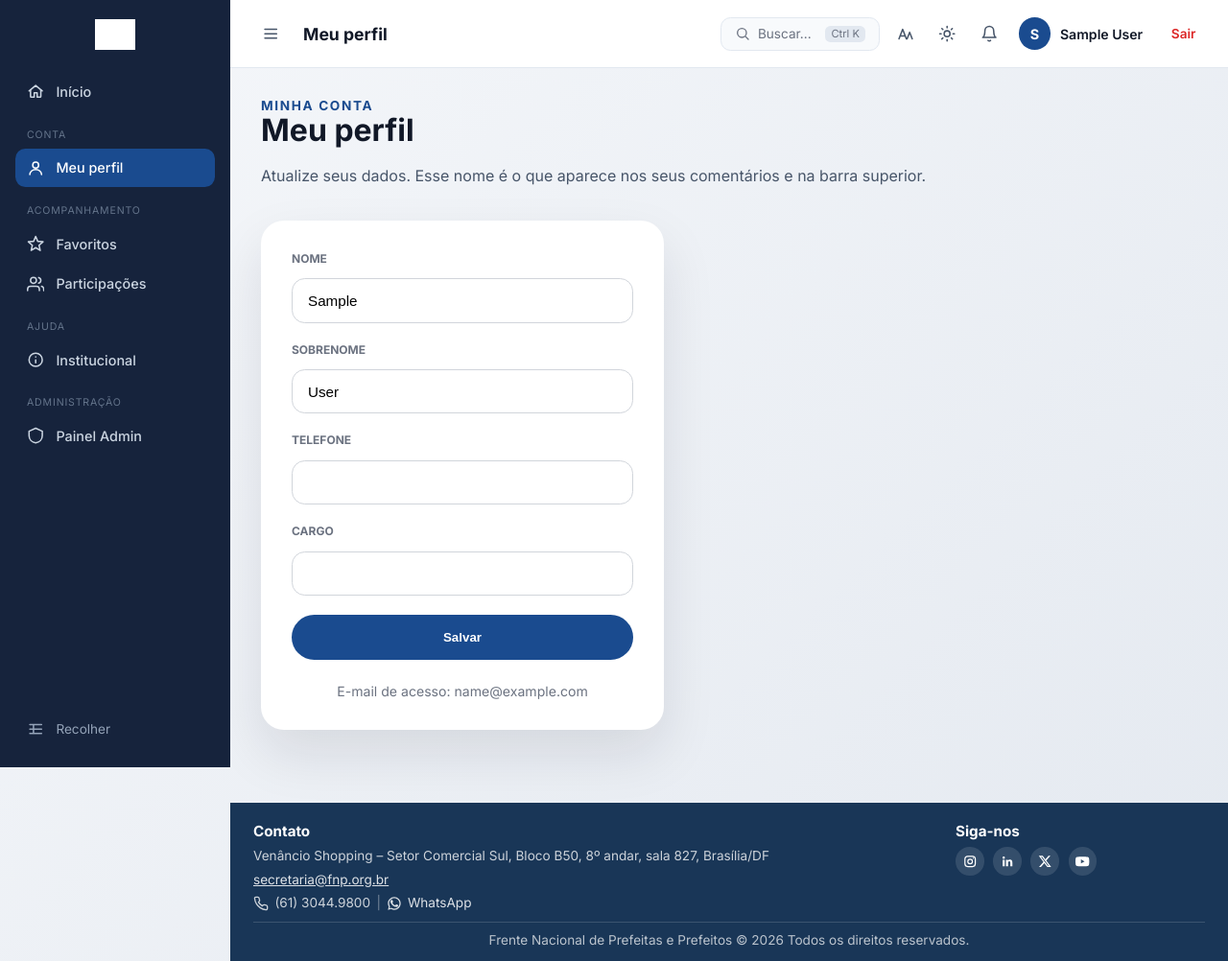
After one commit to brunofnp/legislativo-fnp, a Django app: page /perfil/ in a window 1280 px wide. The commit adds this page. Shown: the whole page at 96% size. Run offline with Django 4.2, Linux system fonts and the light colour scheme; the visitor is signed in with stand-in values (Sample User, id 1); data that the repository does not hold is empty; grey boxes are pictures that could not be loaded.

Commit message:
refactor: sidebar so aparece na pagina de perfil, nome de exibicao em vez de e-mail
- A sidebar deixa de ser global: nas paginas normais (proposicoes,
  favoritos, participacoes) o usuario logado ve so a topbar, igual ao
  layout publico por baixo. A sidebar só aparece na nova pagina
  /perfil/, aberta ao clicar no nome/avatar no topbar.
- Nova PerfilView: formulario para editar nome, sobrenome, telefone e
  cargo, refletido em qualquer lugar que mostre o nome do usuario.
- O nome exibido nunca cai mais para o e-mail cru: se o cadastro nao
  tem nome preenchido, deriva um nome legivel a partir do e-mail
  (ex.: "bruno.marra@fnp.org.br" -> "Bruno Marra") ate a pessoa
  preencher o perfil de verdade.
- "Sair" volta a ser um link direto na topbar, fora de qualquer menu.

Testado: login sem nome cadastrado mostra o nome derivado, editar e
salvar o perfil atualiza o nome em tempo real, sidebar some das
paginas normais e aparece só no perfil.

```diff
--- a/apps/legislativo/context_processors.py
+++ b/apps/legislativo/context_processors.py
@@ -1,9 +1,21 @@
+import re
+
+
+def _nome_a_partir_do_email(user):
+    local = (user.email or user.username).split('@')[0]
+    partes = [p.capitalize() for p in re.split(r'[._-]+', local) if p]
+    return ' '.join(partes) or user.email
+
+
 def notificacoes(request):
     user = getattr(request, 'user', None)
     if not user or not user.is_authenticated:
         return {}
 
+    nome = user.get_full_name().strip() or _nome_a_partir_do_email(user)
+
     return {
         'notificacoes_recentes': user.notificacoes.select_related('proposicao').order_by('-criado_em')[:8],
         'notificacoes_nao_lidas': user.notificacoes.filter(lida=False).count(),
+        'usuario_display_name': nome,
     }
--- a/apps/legislativo/forms.py
+++ b/apps/legislativo/forms.py
@@ -1,6 +1,6 @@
 from django import forms
 
-from .models import Comentario, Participacao
+from .models import Comentario, Participacao, Usuario
 
 
 class CustomSignupForm(forms.Form):
@@ -20,6 +20,24 @@ class CustomSignupForm(forms.Form):
         user.first_name = self.cleaned_data['first_name']
         user.last_name = self.cleaned_data.get('last_name', '')
         user.save()
+
+
+class PerfilForm(forms.ModelForm):
+    class Meta:
+        model = Usuario
+        fields = ['first_name', 'last_name', 'telefone', 'cargo']
+        labels = {
+            'first_name': 'Nome',
+            'last_name': 'Sobrenome',
+            'telefone': 'Telefone',
+            'cargo': 'Cargo',
+        }
+        widgets = {
+            'first_name': forms.TextInput(attrs={'class': 'input-wide'}),
+            'last_name': forms.TextInput(attrs={'class': 'input-wide'}),
+            'telefone': forms.TextInput(attrs={'class': 'input-wide'}),
+            'cargo': forms.TextInput(attrs={'class': 'input-wide'}),
+        }
 
 
 class ComentarioForm(forms.ModelForm):
--- a/apps/legislativo/urls.py
+++ b/apps/legislativo/urls.py
@@ -4,6 +4,7 @@ from .views import (
     FavoritosListView,
     HomeView,
     ParticipacaoListView,
+    PerfilView,
     ProposicaoDetailView,
     api_proposicao_detail,
     api_proposicao_sse,
@@ -21,6 +22,7 @@ urlpatterns = [
     path('proposicao/<int:pk>/favoritar/', toggle_favorito, name='toggle_favorito'),
     path('favoritos/', FavoritosListView.as_view(), name='favoritos_list'),
     path('participacoes/', ParticipacaoListView.as_view(), name='participacao_list'),
+    path('perfil/', PerfilView.as_view(), name='perfil'),
     path('notificacoes/<int:pk>/ler/', ler_notificacao, name='ler_notificacao'),
     path('notificacoes/marcar-lidas/', marcar_notificacoes_lidas, name='marcar_notificacoes_lidas'),
     path('api/proposicoes/', api_proposicoes, name='api_proposicoes'),
--- a/apps/legislativo/views.py
+++ b/apps/legislativo/views.py
@@ -5,11 +5,12 @@ from django.contrib.auth.decorators import login_required
 from django.db.models import Count, F, Max, Q
 from django.http import JsonResponse, StreamingHttpResponse
 from django.shortcuts import get_object_or_404, redirect, render
+from django.utils.decorators import method_decorator
 from django.utils.http import url_has_allowed_host_and_scheme
 from django.views import View
 from django.views.decorators.http import require_GET, require_POST
 
-from .forms import ComentarioForm, ParticipacaoForm
+from .forms import ComentarioForm, ParticipacaoForm, PerfilForm
 from .models import Notificacao, Participacao, Proposicao, Tema
 
 FAVORITOS_SESSION_KEY = 'favoritos'
@@ -330,3 +331,35 @@ class ParticipacaoListView(View):
     def get(self, request):
         participacoes = Participacao.objects.all()[:100]
         return render(request, self.template_name, {'participacoes': participacoes, 'page_title': 'Participações'})
+
+
+class PerfilView(View):
+    template_name = 'legislativo/perfil.html'
+
+    @method_decorator(login_required)
+    def dispatch(self, request, *args, **kwargs):
+        return super().dispatch(request, *args, **kwargs)
+
+    def get(self, request):
+        form = PerfilForm(instance=request.user)
+        return self._render(request, form)
+
+    def post(self, request):
+        form = PerfilForm(request.POST, instance=request.user)
+        success_message = None
+        if form.is_valid():
+            form.save()
+            success_message = 'Perfil atualizado com sucesso.'
+        return self._render(request, form, success_message)
+
+    def _render(self, request, form, success_message=None):
+        return render(
+            request,
+            self.template_name,
+            {
+                'form': form,
+                'success_message': success_message,
+                'page_title': 'Meu perfil',
+                'mostrar_sidebar': True,
+            },
+        )
--- a/static/css/style.css
+++ b/static/css/style.css
@@ -1399,8 +1399,7 @@ body {
   display: inline-block;
 }
 
-.notif-wrapper,
-.user-menu-wrapper {
+.notif-wrapper {
   position: relative;
 }
 
@@ -1415,8 +1414,7 @@ body {
   border: 2px solid var(--bg-surface);
 }
 
-.notif-dropdown,
-.user-menu-dropdown {
+.notif-dropdown {
   position: absolute;
   top: calc(100% + 0.6rem);
   right: 0;
@@ -1429,8 +1427,7 @@ body {
   display: none;
 }
 
-.notif-dropdown.open,
-.user-menu-dropdown.open {
+.notif-dropdown.open {
   display: block;
 }
 
@@ -1500,16 +1497,28 @@ body {
   display: flex;
   align-items: center;
   gap: 0.6rem;
-  border: none;
-  background: transparent;
-  cursor: pointer;
   padding: 0.3rem 0.75rem 0.3rem 0.3rem;
   border-radius: 999px;
-  font-family: inherit;
+  text-decoration: none;
+  color: inherit;
 }
 
 .user-menu-trigger:hover {
   background: var(--bg-surface-alt);
+}
+
+.topbar-logout {
+  font-size: 0.85rem;
+  font-weight: 600;
+  color: #dc2626;
+  text-decoration: none;
+  padding: 0.4rem 0.6rem;
+  border-radius: 0.5rem;
+  flex-shrink: 0;
+}
+
+.topbar-logout:hover {
+  background: #fef2f2;
 }
 
 .user-avatar {
@@ -1531,25 +1540,6 @@ body {
   font-weight: 600;
   color: var(--text-primary);
   white-space: nowrap;
-}
-
-.user-menu-dropdown {
-  width: 180px;
-  padding: 0.5rem;
-}
-
-.user-menu-item {
-  display: block;
-  padding: 0.6rem 0.75rem;
-  border-radius: 0.6rem;
-  color: #dc2626;
-  text-decoration: none;
-  font-size: 0.88rem;
-  font-weight: 600;
-}
-
-.user-menu-item:hover {
-  background: #fef2f2;
 }
 
 .app-content {
--- a/static/js/main.js
+++ b/static/js/main.js
@@ -113,7 +113,6 @@ window.addEventListener('DOMContentLoaded', function () {
   }
 
   initDropdown('notif-btn', 'notif-dropdown');
-  initDropdown('user-menu-trigger', 'user-menu-dropdown');
 
   function initSearchModal() {
     const modal = document.getElementById('search-modal');
--- a/templates/_sidebar.html
+++ b/templates/_sidebar.html
@@ -8,6 +8,12 @@
     <a href="{% url 'legislativo:home' %}" class="sidebar-link {% if request.resolver_match.url_name == 'home' %}active{% endif %}" data-label="Início">
       <svg viewBox="0 0 24 24" fill="none" stroke="currentColor" stroke-width="2" stroke-linecap="round" stroke-linejoin="round"><path d="M3 11.5 12 4l9 7.5"/><path d="M5 10v9a1 1 0 0 0 1 1h4v-6h4v6h4a1 1 0 0 0 1-1v-9"/></svg>
       <span>Início</span>
+    </a>
+
+    <p class="sidebar-section-label">Conta</p>
+    <a href="{% url 'legislativo:perfil' %}" class="sidebar-link {% if request.resolver_match.url_name == 'perfil' %}active{% endif %}" data-label="Meu perfil">
+      <svg viewBox="0 0 24 24" fill="none" stroke="currentColor" stroke-width="2" stroke-linecap="round" stroke-linejoin="round"><circle cx="12" cy="8" r="4"/><path d="M4 21c0-4 3.6-7 8-7s8 3 8 7"/></svg>
+      <span>Meu perfil</span>
     </a>
 
     <p class="sidebar-section-label">Acompanhamento</p>
--- a/templates/_topbar.html
+++ b/templates/_topbar.html
@@ -1,8 +1,10 @@
 {% load static %}
 <header class="app-topbar">
-  <button type="button" class="icon-btn sidebar-hamburger" id="sidebar-hamburger" aria-label="Alternar menu lateral">
-    <svg viewBox="0 0 24 24" fill="none" stroke="currentColor" stroke-width="2" stroke-linecap="round" stroke-linejoin="round"><path d="M4 6h16M4 12h16M4 18h16"/></svg>
-  </button>
+  {% if mostrar_sidebar %}
+    <button type="button" class="icon-btn sidebar-hamburger" id="sidebar-hamburger" aria-label="Alternar menu lateral">
+      <svg viewBox="0 0 24 24" fill="none" stroke="currentColor" stroke-width="2" stroke-linecap="round" stroke-linejoin="round"><path d="M4 6h16M4 12h16M4 18h16"/></svg>
+    </button>
+  {% endif %}
 
   <h1 class="app-topbar-title">{{ page_title|default:"Painel Geral" }}</h1>
 
@@ -51,14 +53,11 @@
       </div>
     </div>
 
-    <div class="user-menu-wrapper">
-      <button type="button" class="user-menu-trigger" id="user-menu-trigger">
-        <span class="user-avatar">{{ user.first_name|default:user.email|first|upper }}</span>
-        <span class="user-name">{{ user.get_full_name|default:user.email }}</span>
-      </button>
-      <div class="user-menu-dropdown" id="user-menu-dropdown">
-        <a href="{% url 'account_logout' %}" class="user-menu-item">Sair</a>
-      </div>
-    </div>
+    <a href="{% url 'legislativo:perfil' %}" class="user-menu-trigger" title="Meu perfil">
+      <span class="user-avatar">{{ usuario_display_name|first|upper }}</span>
+      <span class="user-name">{{ usuario_display_name }}</span>
+    </a>
+
+    <a href="{% url 'account_logout' %}" class="topbar-logout" title="Sair">Sair</a>
   </div>
 </header>
--- a/templates/base.html
+++ b/templates/base.html
@@ -21,8 +21,8 @@
   </script>
 </head>
 <body>
-  <div class="{% if user.is_authenticated %}app-shell{% endif %}" id="app-shell">
-    {% if user.is_authenticated %}
+  <div class="{% if user.is_authenticated and mostrar_sidebar %}app-shell{% endif %}" id="app-shell">
+    {% if user.is_authenticated and mostrar_sidebar %}
       {% include '_sidebar.html' %}
     {% endif %}
 
@@ -50,7 +50,7 @@
         </header>
       {% endif %}
 
-      <main class="{% if user.is_authenticated %}app-content{% else %}container page-shell{% endif %}">
+      <main class="{% if mostrar_sidebar %}app-content{% else %}container page-shell{% endif %}">
         {% block content %}{% endblock %}
       </main>
 
--- /dev/null
+++ b/templates/legislativo/perfil.html
@@ -0,0 +1,34 @@
+{% extends 'base.html' %}
+
+{% block title %}Meu perfil | Painel Legislativo FNP{% endblock %}
+
+{% block content %}
+  <section class="page-hero">
+    <div class="hero-copy">
+      <span class="eyebrow">Minha conta</span>
+      <h1>Meu perfil</h1>
+      <p>Atualize seus dados. Esse nome é o que aparece nos seus comentários e na barra superior.</p>
+    </div>
+  </section>
+
+  <div class="auth-card" style="margin: 0;">
+    {% if success_message %}
+      <div class="toast success">{{ success_message }}</div>
+    {% endif %}
+
+    <form method="post" class="auth-form">
+      {% csrf_token %}
+      <label class="field-label">Nome</label>
+      {{ form.first_name }}
+      <label class="field-label">Sobrenome</label>
+      {{ form.last_name }}
+      <label class="field-label">Telefone</label>
+      {{ form.telefone }}
+      <label class="field-label">Cargo</label>
+      {{ form.cargo }}
+      <button type="submit" class="fbtn auth-submit">Salvar</button>
+    </form>
+
+    <p class="auth-footer">E-mail de acesso: {{ user.email }}</p>
+  </div>
+{% endblock %}
```
